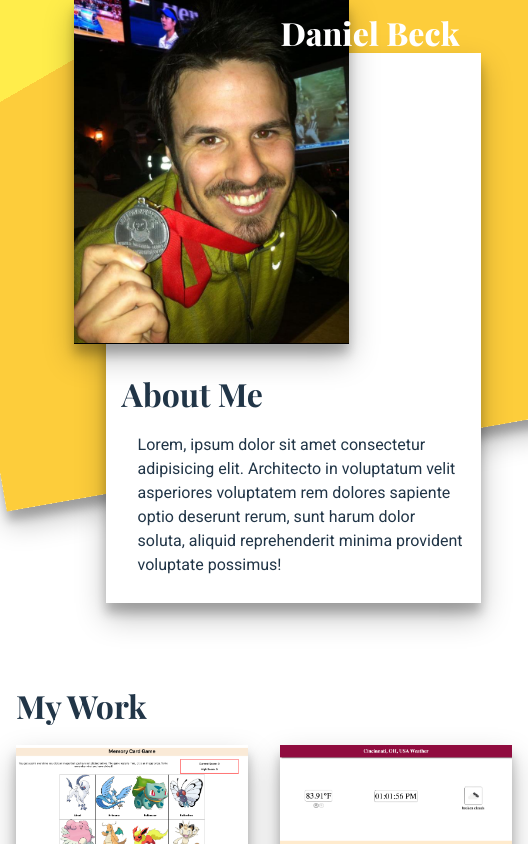
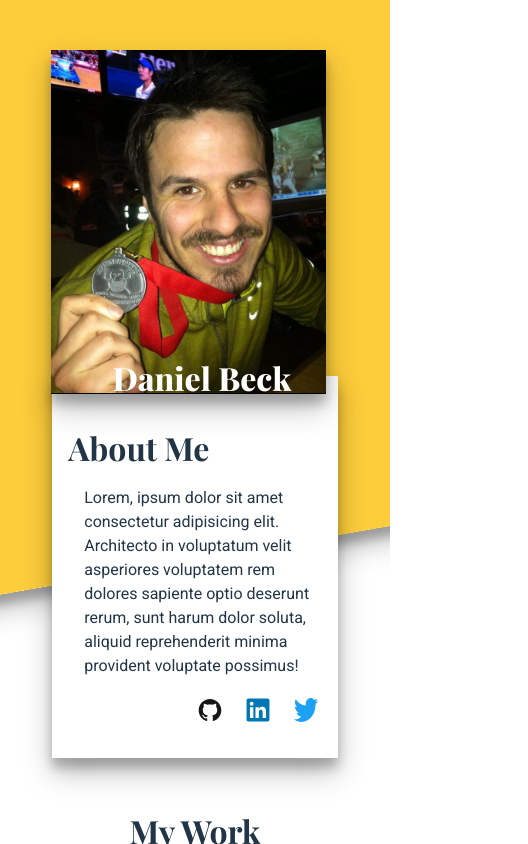
Before and after one commit to dp-beck/personal-portfolio, a React (Vite) app: page / in a window 390 px wide. Shown: the top 844 px of the page, 528 px wide, since content can reach past the window. Built offline with nearby package versions, Linux system fonts and the light colour scheme; a web font is replaced by a local one.

Commit message:
finish styling for mobile size

```diff
--- a/src/AboutMe.css
+++ b/src/AboutMe.css
@@ -99,3 +99,46 @@
         width: 200px;
     }
 }
+
+@media (max-width: 600px) {
+    .about-me {
+        display: flex;
+        flex-direction: column;
+        width: 100%;
+        padding-bottom: 0px;
+        padding-left: 0%;
+        padding-right: 0%;
+        margin-bottom: 0;
+    }
+
+    .about-me::before {
+        content: "";
+        background: linear-gradient(-1100deg, #fdcd3b 60%, #ffed4b 60%);
+        position: absolute;
+        left: -200px;
+        top: -80%;
+        width: 150%;
+        height: 150%;
+        z-index: -1;
+        transform: rotate(-10deg);
+        box-shadow: 0 14px 28px rgba(0,0,0,0.25), 0 10px 10px rgba(0,0,0,0.22);
+        overflow: hidden;
+
+    }
+
+    .profile-photo-1-wrapper h1 {
+        position: absolute;
+        font-weight: 800;
+        bottom: 10px;
+        right: 45px;
+        width: 200px;
+    }
+
+    .profile-photo-1-wrapper {
+        transform: translate(25px, 50px);
+    }
+
+    .social-media-links {
+        display: flex;
+    }
+}
--- a/src/App.css
+++ b/src/App.css
@@ -10,3 +10,9 @@
     grid-template-rows: 1fr 3fr 1fr;
   }
 }
+
+@media (max-width: 600px) {
+  .App {
+    grid-template-rows: 1fr 4fr 1fr;
+  }
+}
--- a/src/ContactMe.css
+++ b/src/ContactMe.css
@@ -33,6 +33,7 @@
 }
 
 .social-media-links-in-contact-section {
+    display: flex;
     justify-content: start;
     padding: 0;
 }
@@ -50,3 +51,19 @@
         display: flex;
     }
 }
+
+@media (max-width:600px) {
+    .contact-me {
+        flex-direction: column;
+    }
+
+    .contact-me h1 {
+        padding: 0;
+        margin: 0;
+        text-align: center;
+    }
+
+    .profile-photo-2 {
+        width: 100%;
+    }
+}
--- a/src/MyWork.css
+++ b/src/MyWork.css
@@ -18,3 +18,17 @@
         grid-template-rows: repeat(3, 1fr);
     }
 }
+
+@media (max-width: 600px) {
+    .my-work ul {
+        grid-template-columns: 1fr;
+        grid-template-rows: repeat(6, 1fr);
+        gap: 5rem;
+    }
+
+    .my-work-header {
+        text-align: center;
+        margin: 0;
+        padding: 0;
+    }
+}
```
